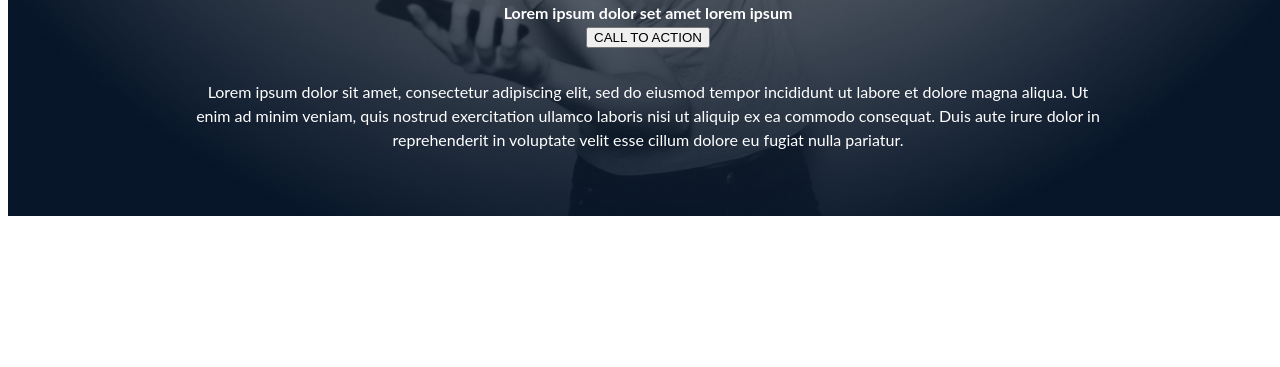
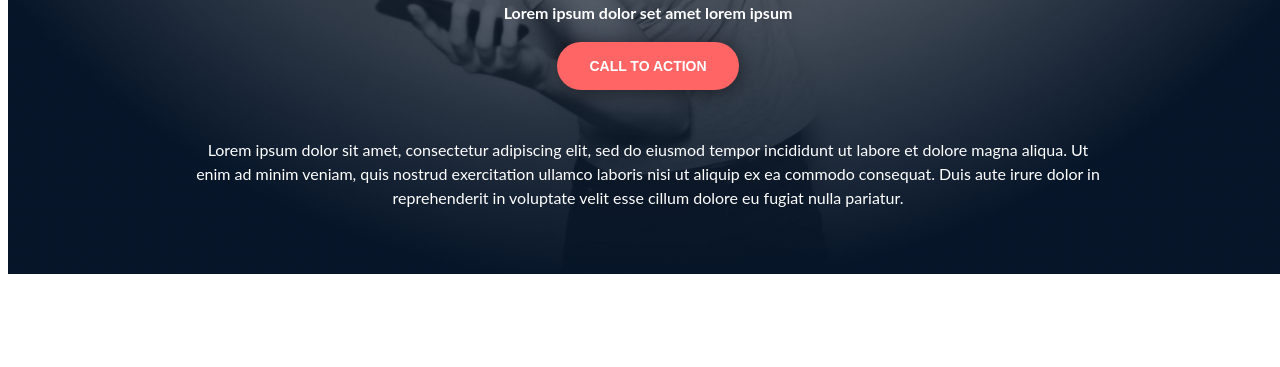
Before and after one commit to allisonabinger/atlas-headphones, a plain HTML site: page 0-index.html in a window 1280 px wide. Shown: the part 449-816 px from the top of the page. Drawn offline with Linux system fonts and the light colour scheme.

```diff
--- a/0-index.html
+++ b/0-index.html
@@ -28,7 +28,7 @@
 			<div class="hero-section">
 				<h1 class="hero-title">Lorem ipsum dolor set amet lorem ipsum</h1>
 				<h2 class="hero-subtitle">Lorem ipsum dolor set amet lorem ipsum</h2>
-				<button class="btn">CALL TO ACTION</button>
+				<button class="hero-button">CALL TO ACTION</button>
 				<p>
 					Lorem ipsum dolor sit amet, consectetur adipiscing elit, sed do
 					eiusmod tempor incididunt ut labore et dolore magna aliqua. Ut enim ad
--- a/0-styles.css
+++ b/0-styles.css
@@ -90,9 +90,6 @@
 	list-style-type: none;
 	text-decoration: none;
 }
-#ML1, #ML2, #ML3 {
-	text-decoration: none;
-}
 
 .hero-section {
 	width: 75%;
@@ -119,6 +116,25 @@
 	line-height: 1.5;
 	font-size: var(--font-size-medium);
 	font-weight: 400;
+}
+
+.hero-button {
+	font-size: var(--font-size-button);
+	color: var(--color-white);
+	background: var(--color-primary);
+	border: none;
+	padding: 1rem 2rem;
+	font-weight: 700;
+	border-radius: 24px;
+	margin: 1rem auto;
+	cursor: pointer;
+	box-shadow: 0px 2px 20px rgba(0, 0, 0, 0.5);
+	opacity: 1;
+	transition: opacity 0.2s ease;
+}
+
+.hero-button:hover, .hero-button:active {
+	opacity: 0.9;
 }
 
 /* Responsive Design Styling for Menu ==== */
```
